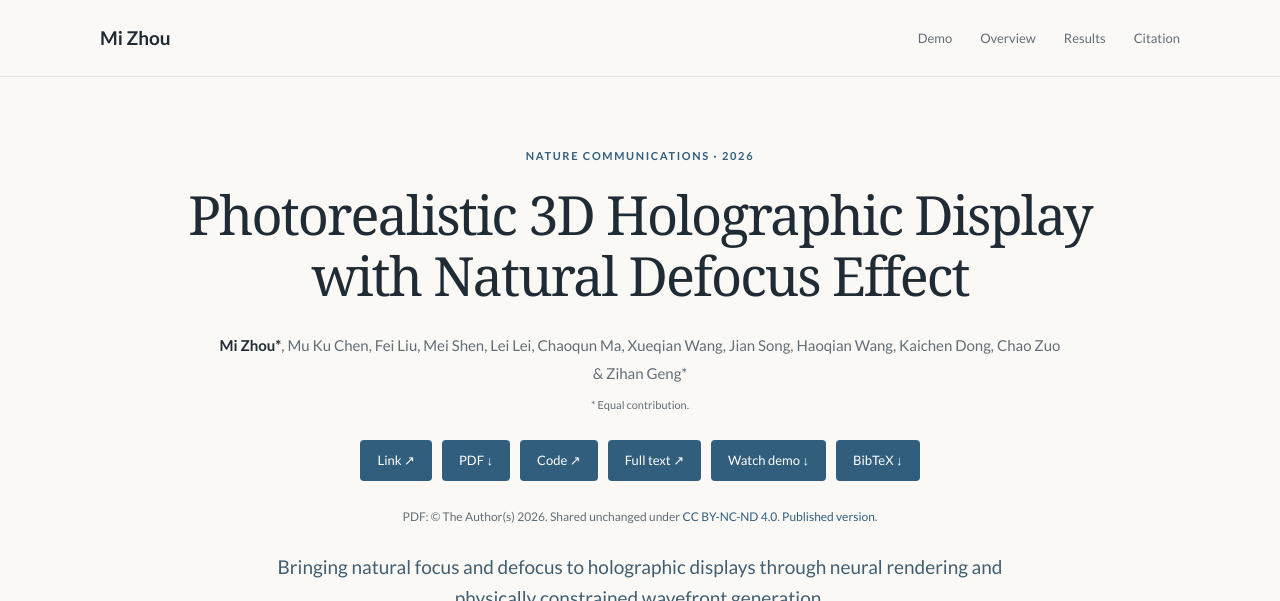
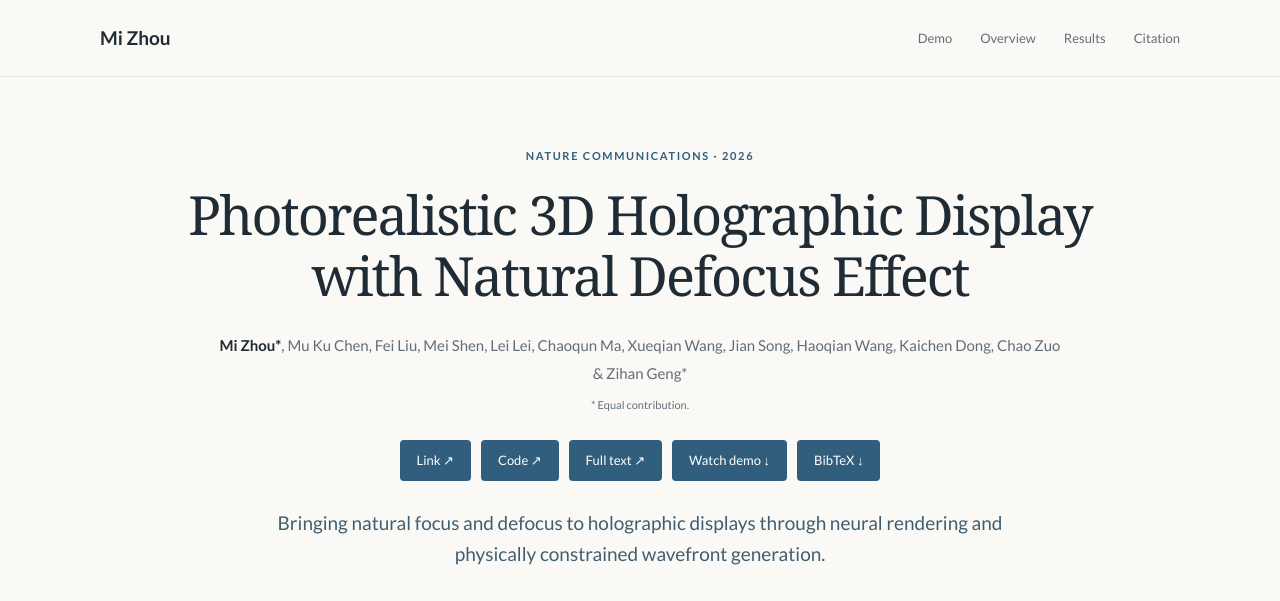
Before and after one commit to MiZhou22/MiZhou22.github.io, a Jekyll site: the page built from projects/natural-defocus/index.html, in a window 1280 px wide and 900 px high, cut to the strip 0-601 px from the top of the window. Built offline with Jekyll 4.4.1, drawn with Linux system fonts in a browser that asks for light colours.

Commit message:
Remove hosted paper PDF at owner request

```diff
--- a/projects/natural-defocus/index.html
+++ b/projects/natural-defocus/index.html
@@ -4,9 +4,6 @@ title: Photorealistic 3D Holographic Display with Natural Defocus Effect
 permalink: /projects/natural-defocus/
 description: Bringing natural focus and defocus to holographic displays through neural rendering and physically constrained wavefront generation.
 full_text_url: https://pmc.ncbi.nlm.nih.gov/articles/PMC13357810/
-pdf: /assets/projects/natural-defocus/paper.pdf
-pdf_license: CC BY-NC-ND 4.0
-pdf_license_url: https://creativecommons.org/licenses/by-nc-nd/4.0/
 ---
 <section id="demo" class="project-demo" aria-labelledby="demo-heading">
   <h2 id="demo-heading" class="visually-hidden">Video demonstration</h2>
```
Also changed, not shown: AGENTS.md (+2 -0 lines), README.md, 1 other file.
